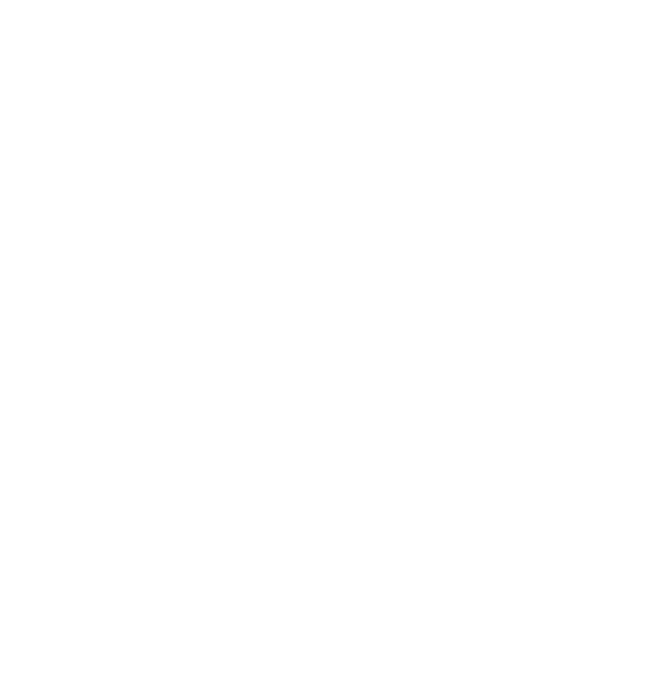
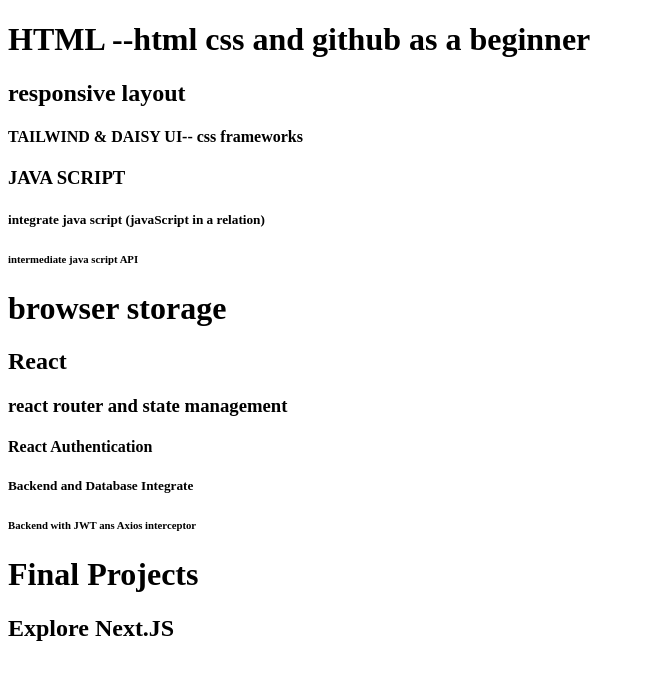
Before and after one commit to Mamun-2023/need-to-learn, a plain HTML site: page index.html in a window 1280 px wide. Shown: the whole page, without its empty margins (0-645 px from the left). Drawn offline with Linux system fonts and the light colour scheme.

Commit message:
learn those things with yourself

```diff
--- a/index.html
+++ b/index.html
@@ -7,5 +7,18 @@
 </head>
 <body>
 
-</body>
+    <h1>HTML --html css and github as a beginner</h1>
+    <h2>responsive layout</h2>
+    <h4>TAILWIND & DAISY UI-- css frameworks</h4>
+    <h3>JAVA SCRIPT</h3>
+    <h5>integrate java script (javaScript in a relation)</h5>
+    <h6>intermediate java script API</h6>
+    <h1>browser storage</h1>
+    <h2>React</h2>
+    <h3>react router and state management</h3>
+    <h4>React Authentication</h4>
+    <h5>Backend and Database Integrate</h5>
+    <h6>Backend with JWT ans Axios interceptor</h6>
+    <h1>Final Projects</h1>
+    <h2>Explore Next.JS</h2>
 </html>
```
